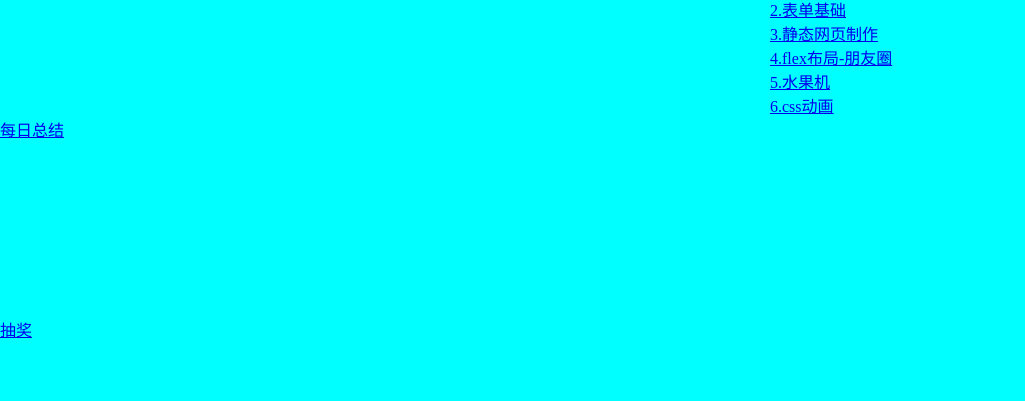
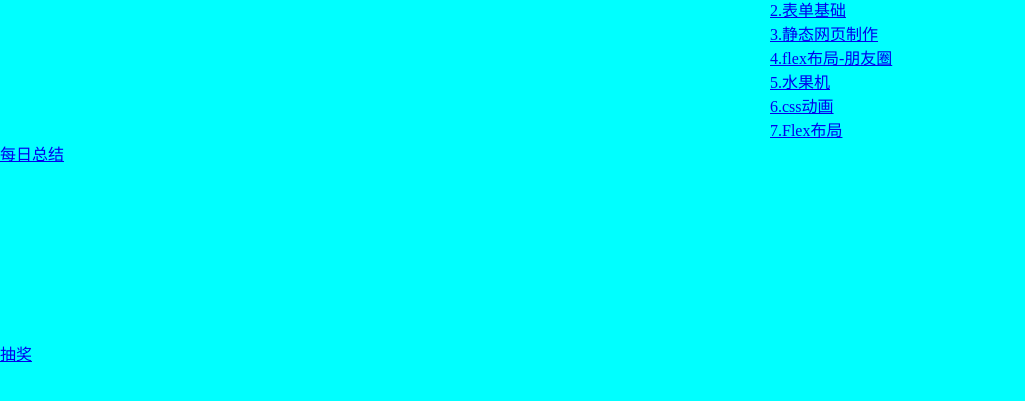
Before and after one commit to 568266139/568266139.github.io, a plain HTML site: page index.html in a window 1280 px wide. Shown: the part 73-474 px from the top of the page, without its empty margins (0-1025 px from the left). Drawn offline with Linux system fonts and the light colour scheme.

Commit message:
Update index.html

```diff
--- a/index.html
+++ b/index.html
@@ -34,6 +34,7 @@
         <a href="pengyouquan.html">4.flex布局-朋友圈</a>
         <a href="shuiguoji.html">5.水果机</a>
         <a href="帧动画.html">6.css动画</a>
+         <a href="flexlianxi.html">7.Flex布局</a>
     </div>
 
     <div id="zhong-jie">  <a href="zhongjie.html">每日总结</a></div>
```
